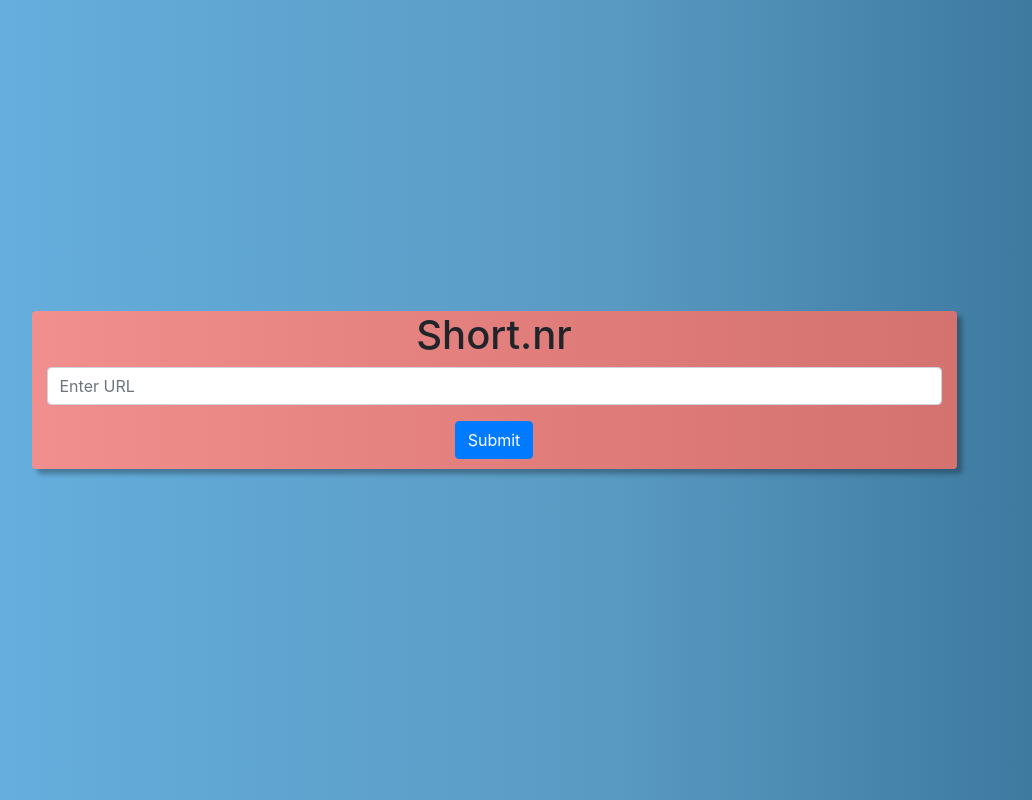
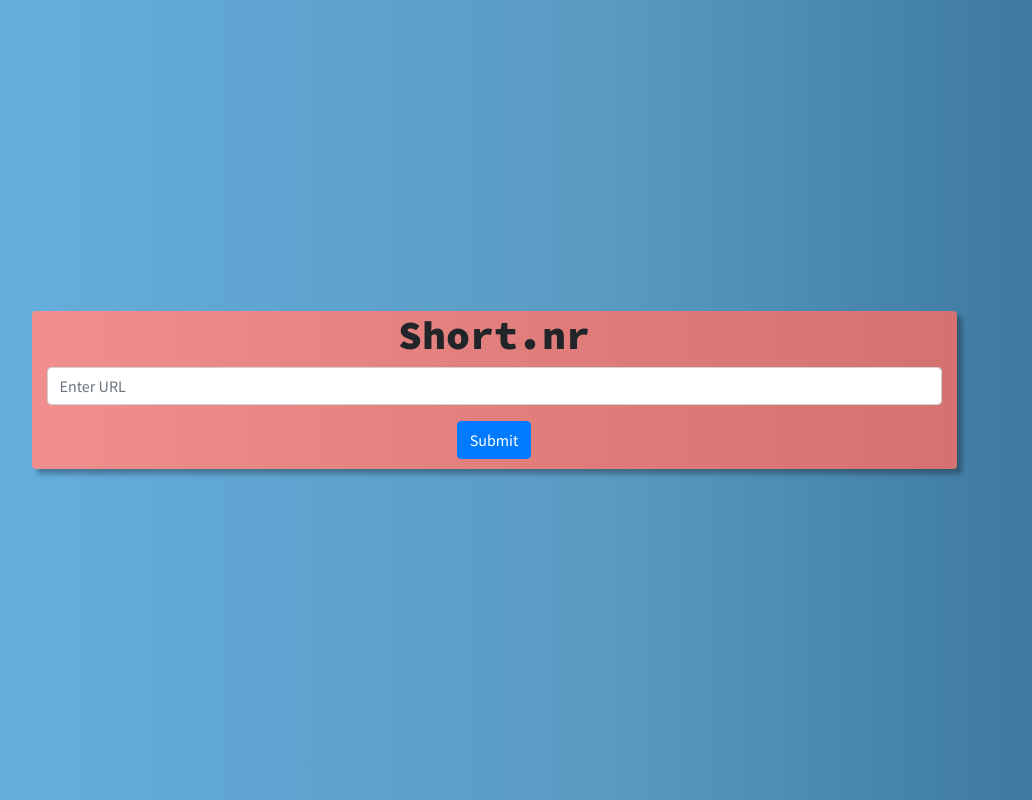
Before and after one commit to Khachig/short.nr, a Flask app: page / in a window 1280 px wide. Shown: the whole page, without its empty margins (131-1163 px from the left). Run offline with Flask 2, Linux system fonts and the light colour scheme; some libraries are stand-ins or nearby versions.

Commit message:
add fonts

```diff
--- a/templates/base.html
+++ b/templates/base.html
@@ -6,15 +6,16 @@
         <meta name="viewport" content="width=device-width, initial-scale=1, shrink-to-fit=no user-scalable=no">
         <meta http-equiv="x-ua-compatible" content="ie=edge">
         <link rel="stylesheet" href="{{ url_for('static', filename='css/bootstrap.min.css')}}">
+        <link href="https://fonts.googleapis.com/css2?family=Source+Code+Pro:wght@900&family=Source+Sans+Pro&display=swap" rel="stylesheet">
         <title>Short.nr</title>
     </head>
-    <body style="background: linear-gradient(to right, rgba(104,178,227,1) 0%, rgba(89,154,194,1) 58%, rgba(54,112,150,1) 100%);">
+    <body style="font-family: 'Source Sans Pro', sans-serif; background: linear-gradient(to right, rgba(104,178,227,1) 0%, rgba(89,154,194,1) 58%, rgba(54,112,150,1) 100%);">
         <div class='container' style="min-height: 100%; min-height: 100vh; display: flex; align-items: center;">
             <div class='row row-cols-1 justify-content-center' style="width: 100%;">
                 <div class="col col-10 rounded" style="margin-bottom: 20px; background: linear-gradient(to right, rgba(240,143,141,1) 0%, rgba(224,125,123,1) 58%, rgba(212,114,112,1) 100%); box-shadow: 5px 5px 5px rgba(0, 0, 0, 0.3)">
                     <form action="{{ url_for('handle_url') }}" method="post" class="text-center">
                         <div class="form-group">
-                            <h1>Short.nr</h1>
+                            <h1 style="font-family: 'Source Code Pro', monospace;">Short.nr</h1>
                             <input type="text" class="form-control" name="url_input" placeholder="Enter URL">
                         </div>
                         <button type="submit" class="btn btn-primary" style="margin-bottom: 10px">Submit</button>
```
